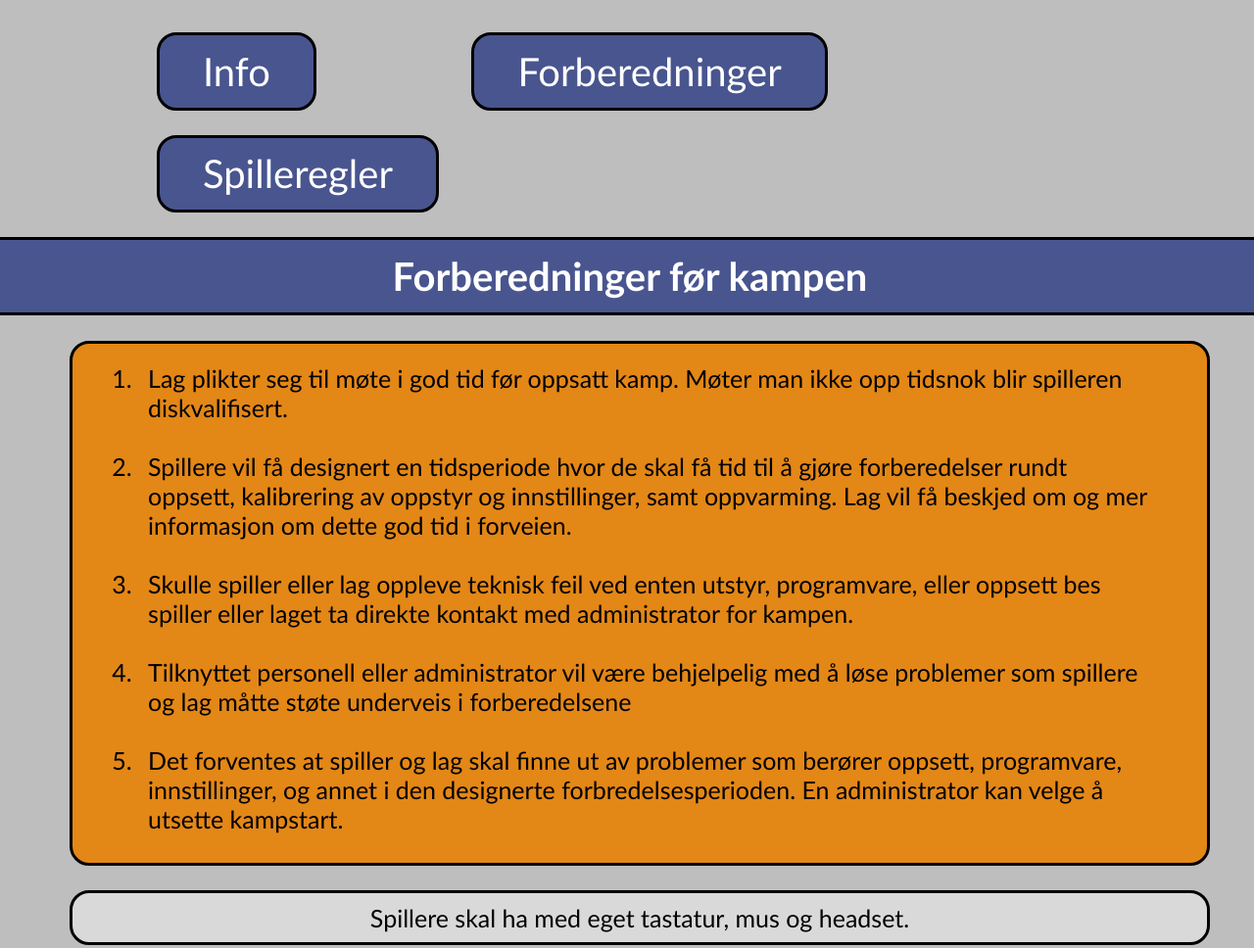
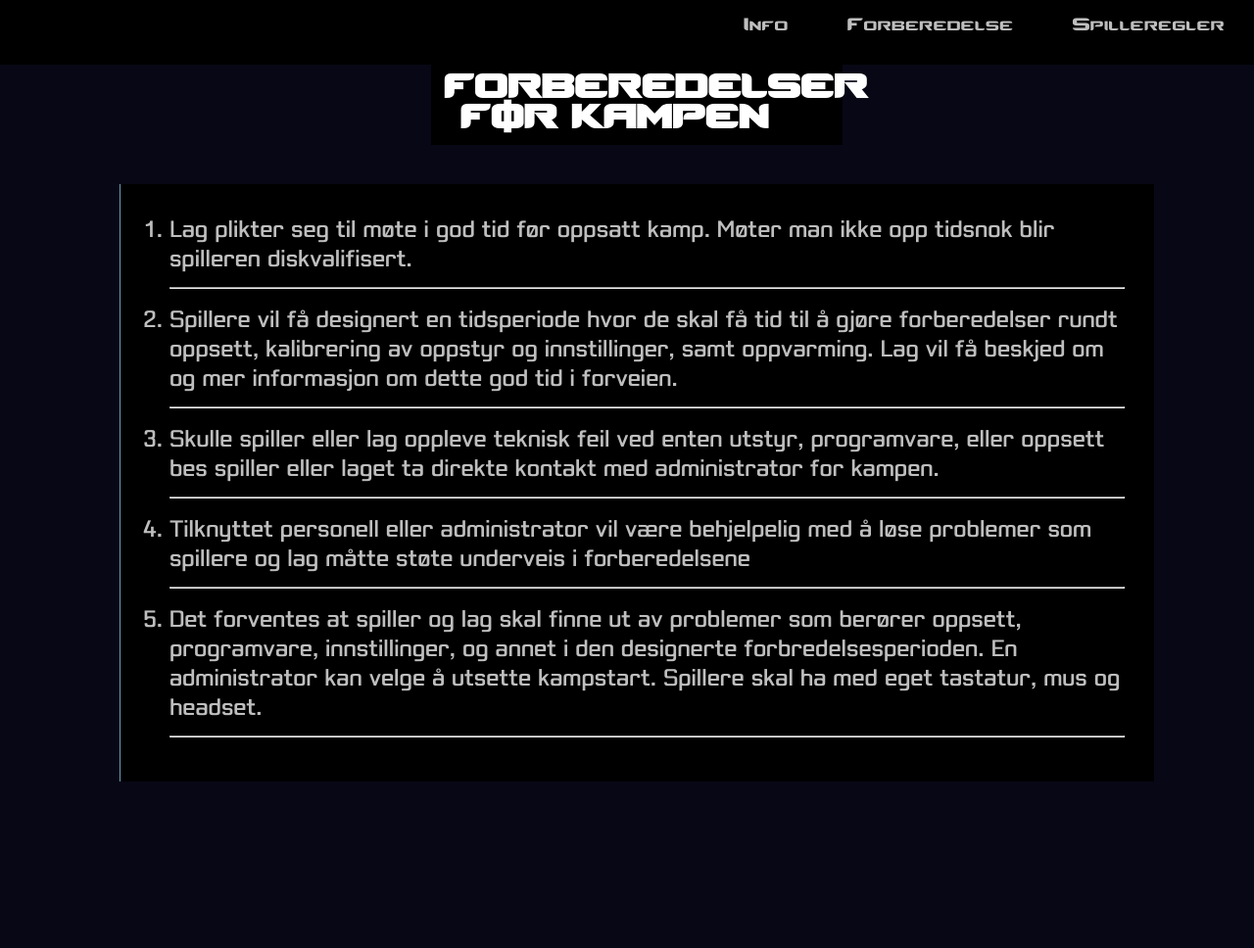
Before and after one commit to Feddy096/infoskjerm_CS2_Turnering_TillerVGS_2025, a plain HTML site: page forberedninger.html in a window 1280 px wide. Shown: the top 968 px of the page at 98% size. Drawn offline with Linux system fonts and the light colour scheme.

Commit message:
redesigned everything

```diff
--- a/css/style_forberedninger.css
+++ b/css/style_forberedninger.css
@@ -1,63 +1,70 @@
-body {
-  font-family: "Calibri", sans-serif;
-  font-size: 25px;
-  background-color: #bebebe;
+@font-face {
+  font-family: csFont;
+  src: url("../fonts/cs_regular.ttf");
+}
+@font-face {
+  font-family: PositecRegular;
+  src: url("../fonts/PositecRegular.ttf");
 }
 
-a {
-  text-decoration: none;
-  display: inline-block;
-  text-align: center;
-  margin: auto;
-  margin-top: 2%;
-  padding: 1.25 1%;
-  background-color: #49558f;
-  color: white;
-  padding: 1%;
-  padding-left: 3.5%;
-  padding-right: 3.5%;
-  font-size: 40px;
-  margin-left: 12%;
-  border-radius: 20px;
-  border: 3px solid black;
-  &:hover {
-    background-color: #3b466f;
-  }
+body {
+  font-family: PositecRegular;
+  font-size: 30px;
+  background-color: #080716;
+  color: #bebebe;
 }
 
-li,
 ol {
-  margin-bottom: 10px;
-  background-color: #e38717;
-  float: center;
-  width: 90%;
+  border-left: 1px solid #6e9bbb;
+}
+
+main {
+  margin-top: 50px;
+  margin-bottom: 50px;
+  color: #bebebe;
+}
+main,
+ol li,
+h2,
+p {
+  margin-left: 20px;
+}
+
+h1 {
+  text-align: center;
+  width: 28%;
+  margin-top: 60px;
+  margin-left: auto;
+  margin-right: auto;
+  color: white;
+  font-family: csFont;
+  border-top: 1px solid #6e9bbb;
+  background-color: black;
+  padding: 1%;
+  padding-right: 60px;
+}
+
+h2 {
+  color: white;
+  width: 80%;
+  margin: auto;
+  background-color: black;
+  padding: 30px;
+  margin-top: 1%;
+}
+
+main ol,
+p {
+  width: 80%;
+  margin: auto;
+  background-color: black;
+  padding: 30px;
+}
+
+footer {
+  background-color: black;
+  color: #a1a1a1;
+  text-align: center;
   padding: 10px;
-  margin-left: 5%;
+  margin-top: 370px;
 }
-ol {
-  border: 3px solid black;
-  border-radius: 20px;
-}
-p {
-  text-align: center;
-  margin-left: 1.5%;
-  background-color: #d9d9d9;
-  width: 90%;
-  margin-left: 5%;
-  padding: 10px;
-  border-radius: 20px;
-  border: 3px solid black;
-}
-h1 {
-  font-size: 40px;
-  margin-top: 2%;
-  background-color: #49558f;
-  text-align: center;
-  width: 100%;
-  padding: 10px;
-  color: white;
-  left: 0;
-  margin-left: -1%;
-  padding: 1%;
-  border: black 3px solid;
-}
--- /dev/null
+++ b/css/style_navigasjon.css
@@ -0,0 +1,43 @@
+nav{
+    font-family: 'csFont';
+    display: inline-block;
+    width: 100%;
+    height: 100px;
+    top: 0;
+    left: 0;
+    text-align: center;
+    position: fixed;
+    font-size: 25px;
+}
+
+nav ul{
+    list-style-type: none;
+    list-style: none;
+    background-color: black;
+    display: flex;
+    margin: 0;
+    padding: 0;
+    justify-content: right;
+}
+
+nav ul li a{
+    display: block;
+    text-decoration: none;
+    text-align: center;
+    color:#bebebe;
+    padding: 20px 30px;
+}
+
+nav ul li a:hover{
+    background-color: #bebebe;
+    color: black;
+}
+
+#logo{
+    color: white;
+    display: block;
+    text-decoration: none;
+    text-align: left;
+    padding: 20px 0px;
+    margin-right: 57%;
+}
--- a/css/style_spilleregler.css
+++ b/css/style_spilleregler.css
@@ -1,68 +1,65 @@
+@font-face {
+  font-family: csFont;
+  src: url("../fonts/cs_regular.ttf");
+}
+@font-face {
+  font-family: PositecRegular;
+  src: url("../fonts/PositecRegular.ttf");
+}
 body {
-  font-family: "Calibri";
+  font-family: PositecRegular;
   font-size: 20px;
-  background-color: #bebebe;
+  background-color: #080716;
+  color: #bebebe;
 }
 
-a {
-  text-decoration: none;
-  display: inline-block;
-  text-align: center;
-  margin: auto;
-  margin-top: 2%;
-  padding: 1.25 1%;
-  background-color: #49558f;
-  color: white;
-  padding: 1%;
-  padding-left: 3.5%;
-  padding-right: 3.5%;
-  font-size: 40px;
-  margin-left: 12%;
-  border-radius: 20px;
-  border: 3px solid black;
-  &:hover {
-    background-color: #3b466f;
-  }
+main {
+  margin-top: 50px;
+  margin-bottom: 50px;
+  color: #bebebe;
 }
 
-li,
-ol {
-  margin-bottom: 10px;
-  background-color: #e38717;
-  float: center;
-  width: 90%;
-  padding: 10px;
-  margin-left: 5%;
+main ol {
+  width: 80%;
+  margin: auto;
+  background-color: black;
+  padding: 30px;
+  border-left: 1px solid #6e9bbb;
 }
-ol {
-  border: 3px solid black;
-  border-radius: 20px;
+
+main ol li,
+h2,
+p {
+  margin-left: 20px;
 }
 
 h1 {
-  font-size: 40px;
-  margin-top: 2%;
-  background-color: #49558f;
   text-align: center;
-  width: 100%;
-  padding: 10px;
+  width: 28%;
+  margin-top: 60px;
+  margin-left: auto;
+  margin-right: auto;
   color: white;
-  left: 0;
-  margin-left: -1%;
+  font-family: csFont;
+  border-top: 1px solid #6e9bbb;
+  background-color: black;
   padding: 1%;
-  border: black 3px solid;
 }
 
 h2 {
-  font-size: 30px;
-  margin-top: 2%;
-  background-color: #49558f;
+  color: white;
+  border-left: 1px solid #6e9bbb;
+  width: 80%;
+  margin: auto;
+  background-color: black;
+  padding: 30px;
+  margin-top: 1%;
+}
+
+footer {
+  background-color: black;
+  color: #a1a1a1;
   text-align: center;
-  width: 90%;
   padding: 10px;
-  color: white;
-  left: 0;
-  margin-left: 5%;
-  padding: 1%;
-  border: black 3px solid;
+  margin-top: 30px;
 }
--- a/forberedninger.html
+++ b/forberedninger.html
@@ -2,45 +2,66 @@
 <html lang="no">
   <head>
     <link rel="stylesheet" href="css/style_forberedninger.css" />
+    <link rel="stylesheet" href="css/style_navigasjon.css" />
     <link rel="icon" type="image/x-icon" href="img/icon.ico" />
     <meta charset="UTF-8" />
     <meta name="viewport" content="width=device-width, initial-scale=1.0" />
     <title>Info</title>
   </head>
   <body>
-    <a href="index.html">Info</a>
-    <a href="forberedninger.html">Forberedninger</a>
-    <a href="spilleregler.html">Spilleregler</a>
+    <nav>
+      <ul>
+        <li id="logo">C-S</li>
+        <li><a href="index.html">Info</a></li>
+        <li><a href="forberedninger.html">Forberedelse</a></li>
+        <li><a href="spilleregler.html">Spilleregler</a></li>
+      </ul>
+    </nav>
 
-    <h1>Forberedninger før kampen</h1>
+    <main>
+      <h1>forberedelser før kampen</h1>
       <ol>
         <li>
-        Lag plikter seg til møte i god tid før oppsatt kamp. Møter man ikke opp
-        tidsnok blir spilleren diskvalifisert.
+          Lag plikter seg til møte i god tid før oppsatt kamp. Møter man ikke
+          opp tidsnok blir spilleren diskvalifisert.
+          <hr />
         </li>
         <li>
-        Spillere vil få designert en tidsperiode hvor de skal få tid til å gjøre
-        forberedelser rundt oppsett, kalibrering av oppstyr og innstillinger,
-        samt oppvarming. Lag vil få beskjed om og mer informasjon om dette god
-        tid i forveien.
+          Spillere vil få designert en tidsperiode hvor de skal få tid til å
+          gjøre forberedelser rundt oppsett, kalibrering av oppstyr og
+          innstillinger, samt oppvarming. Lag vil få beskjed om og mer
+          informasjon om dette god tid i forveien.
+          <hr />
         </li>
         <li>
           Skulle spiller eller lag oppleve teknisk feil ved enten utstyr,
           programvare, eller oppsett bes spiller eller laget ta direkte kontakt
           med administrator for kampen.
+          <hr />
         </li>
         <li>
-        Tilknyttet personell eller administrator vil være behjelpelig med å løse
-        problemer som spillere og lag måtte støte underveis i forberedelsene
+          Tilknyttet personell eller administrator vil være behjelpelig med å
+          løse problemer som spillere og lag måtte støte underveis i
+          forberedelsene
+          <hr />
         </li>
         <li>
           Det forventes at spiller og lag skal finne ut av problemer som berører
           oppsett, programvare, innstillinger, og annet i den designerte
           forbredelsesperioden. En administrator kan velge å utsette kampstart.
+          Spillere skal ha med eget tastatur, mus og headset.
+          <hr />
         </li>
       </ol>
-
-    <p>Spillere skal ha med eget tastatur, mus og headset.</p>
+    </main>
+    <footer>
+      <p>
+        Are og Marius som går på TillerVGS eier denne nettsiden, og det gjør
+        ikke du.<br />
+        Om du vil kjøpe siden for 800,000,000kr må du kontakte oss på en eller
+        annen måte.
+      </p>
+    </footer>
 
     <script src="refresh.js"></script>
   </body>
```
Also changed, not shown: spilleregler.html (+34 -14 lines), fonts/PositecRegular.ttf (added), fonts/cs_regular.ttf (added), img/bakgrunn.png (added). Lines whose indentation alone changed are shown as unchanged.
